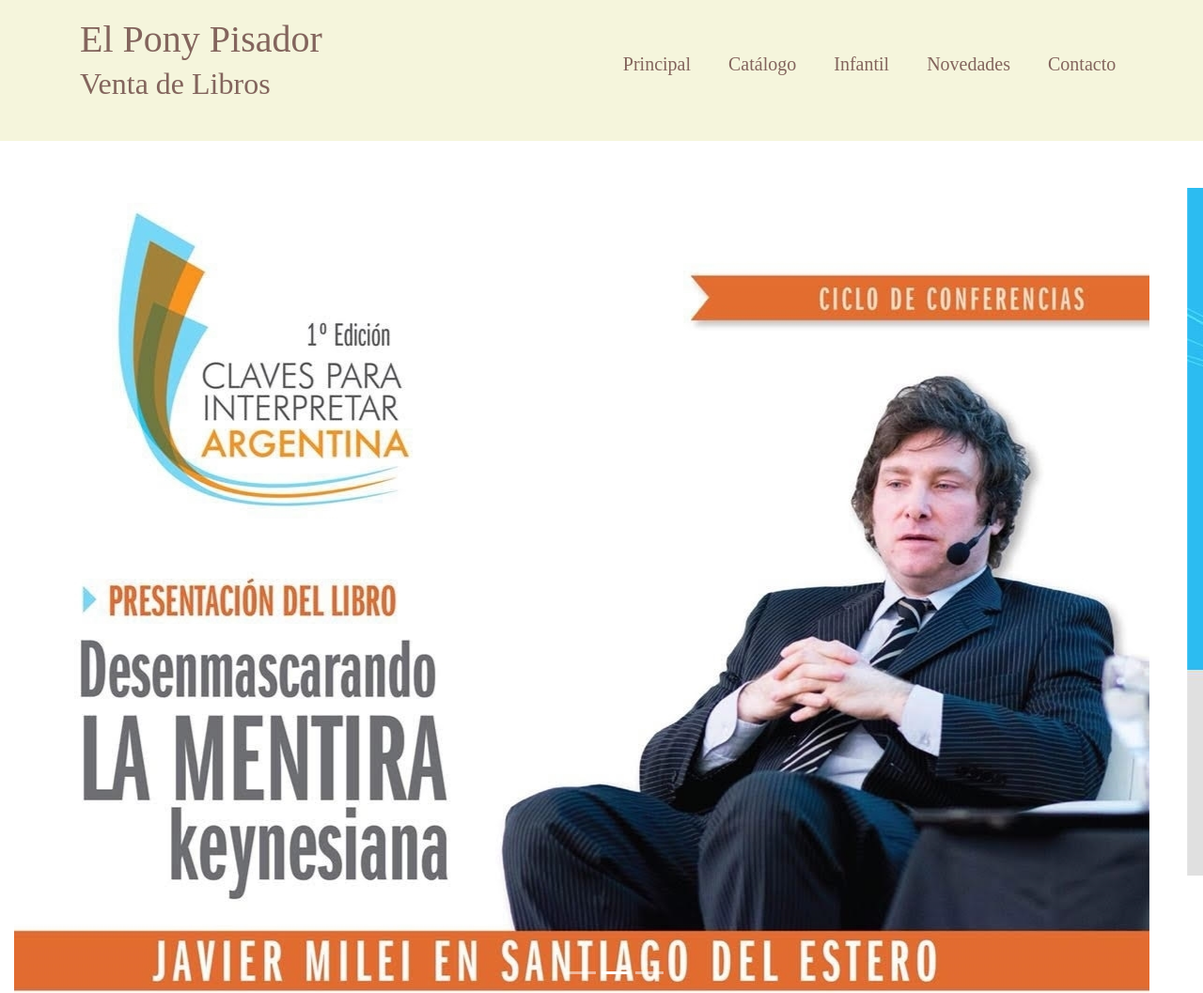
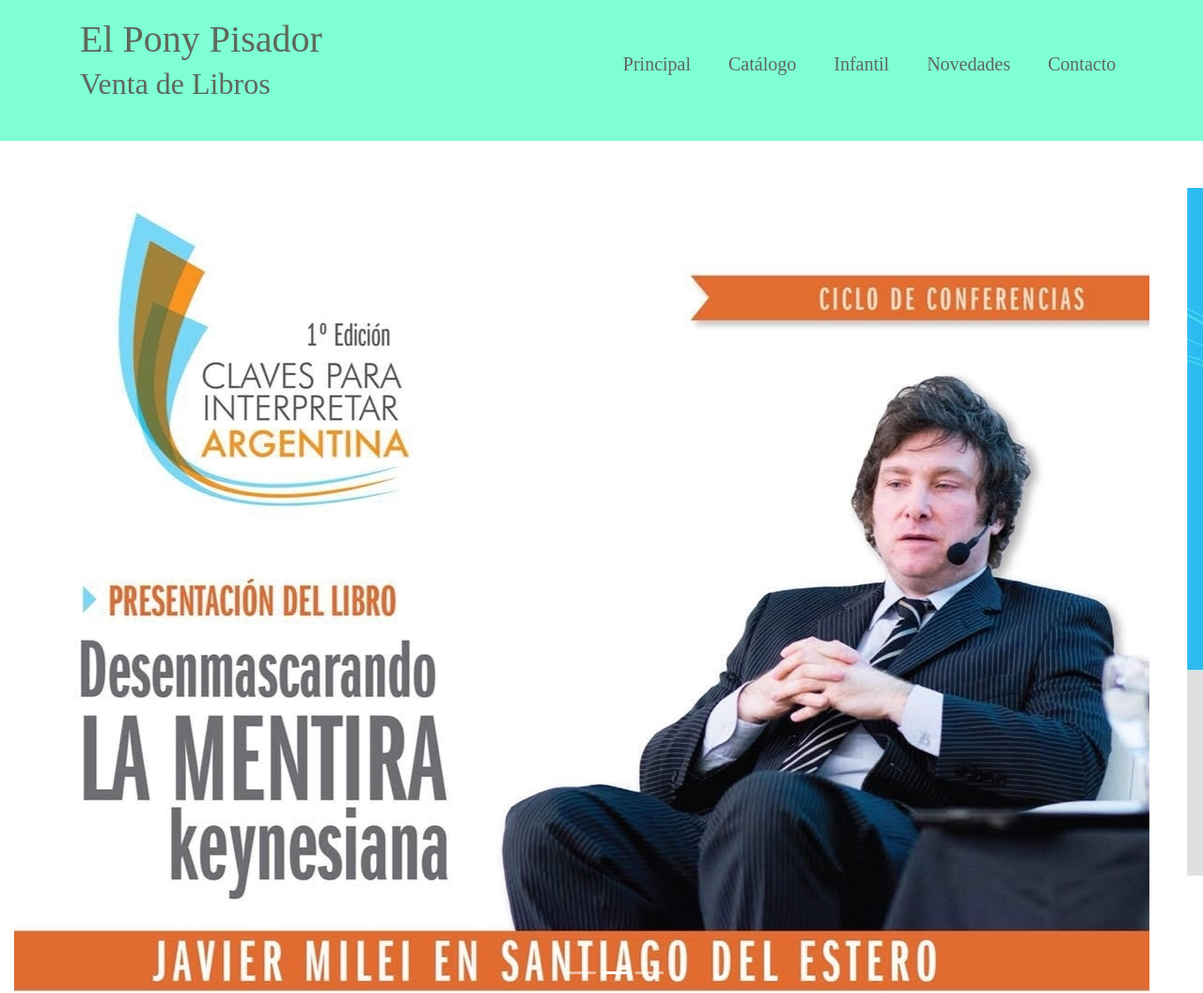
Before and after one commit to Pabseab/PF-AbbatePablo, a website: page index.html in a window 1280 px wide. Shown: the top 1057 px of the page at 94% size. Drawn offline with nearby package versions, Linux system fonts and the light colour scheme; a script that the page names is missing; a web font is replaced by a local one.

Commit message:
Proyecto presentacion

```diff
--- a/scss/_condicionales.scss
+++ b/scss/_condicionales.scss
@@ -1,14 +1,26 @@
 /*condicionales*/
 
-$mainfooter: 1;
+$mainfooter: verano;
 
-@if $mainfooter == normal{
-    header{
+@if $mainfooter == otoño{
+    #header{
+        background-color: $fondo-primario;
+        .fixed-top{
+            background-color: $fondo-primario;
+        }
+    }
+    #footer{
         background-color: $fondo-primario;
     }
 }
-@else if $mainfooter == 1{
-    header{
-        background-color: black;
+@else if $mainfooter == verano{
+    #header{
+        background-color: aquamarine;
+        .fixed-top{
+            background-color: aquamarine;
+        }
+    }
+    #footer{
+        background-color: aquamarine;
     }
 }
--- a/scss/_generales.scss
+++ b/scss/_generales.scss
@@ -1,3 +1,4 @@
+/*generales*/
 *{
     padding: 0;
     margin: 0;
--- a/scss/_variables.scss
+++ b/scss/_variables.scss
@@ -1,4 +1,5 @@
 /*Variables*/
+
 $fondo-primario: beige;
 $color:rgba(78, 35, 35, 0.685);
 $full-width: 100%;
--- a/scss/estilos.scss
+++ b/scss/estilos.scss
@@ -1,7 +1,7 @@
 @import "variables";
-@import "condicionales";
 @import "generales";
 @import "header";
 @import "main";
 @import "footer";
 @import "mquery";
+@import "condicionales";
```
Also changed, not shown: css/estilos.css, 1 other file.
